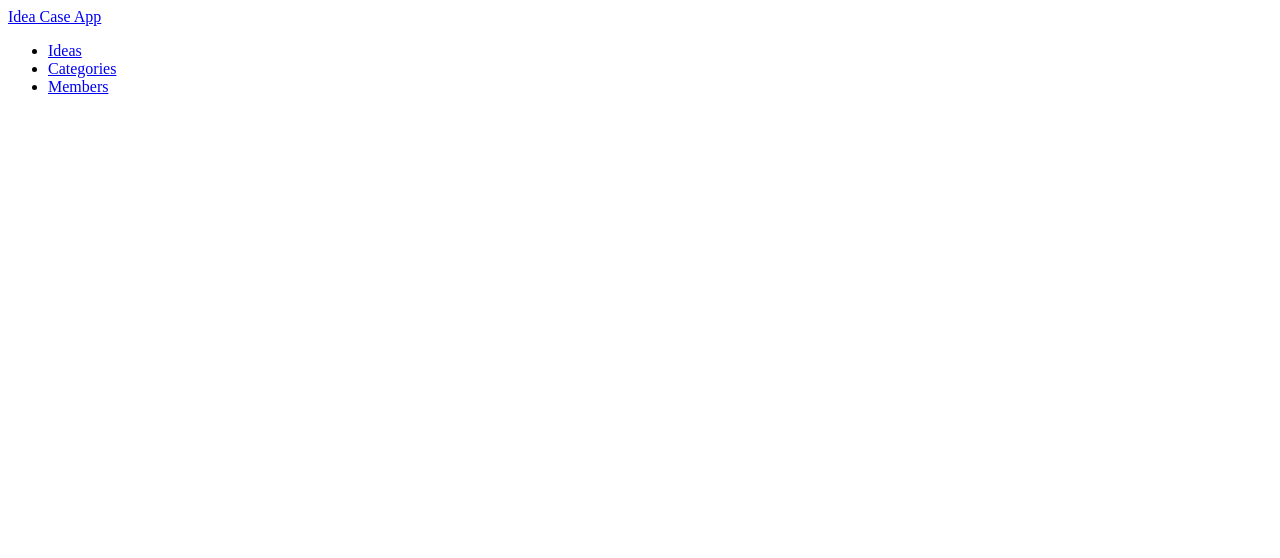
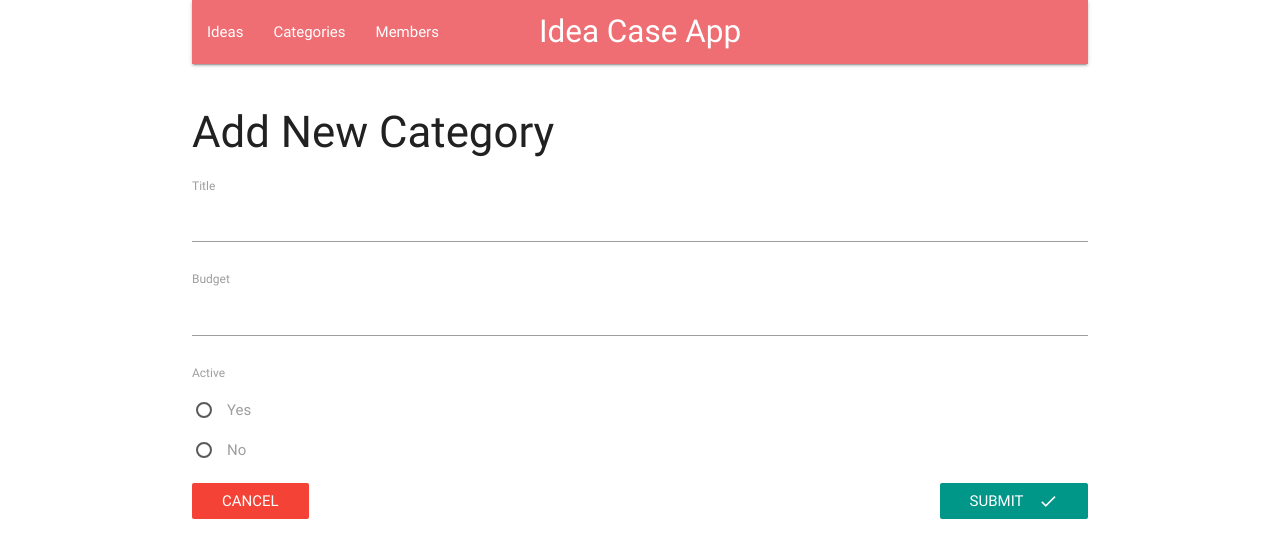
Before and after one commit to KirillPolianin/idea-case, a React (Create React App) app in the folder client/: page /categories/new in a window 1280 px wide. Shown: the top 558 px of the page. Built offline with nearby package versions, Linux system fonts and the light colour scheme.

Commit message:
Fixed bug related to update

```diff
--- a/client/src/components/App.js
+++ b/client/src/components/App.js
@@ -6,6 +6,8 @@ import IdeaFormPage from './ideas/IdeaFormPage';
 import ShowIdea from './ideas/ShowIdea';
 import Members from './members/Members';
 import MemberFormPage from './members/MemberFormPage';
+import Categories from './categories/Categories';
+import CategoryFormPage from './categories/CategoryFormPage';
 import Header from './Header';
 
 class App extends Component {
@@ -23,6 +25,13 @@ class App extends Component {
             <Route exact path="/members" component={Members} />
             <Route
               exact
+              path="/categories/update/:id"
+              component={CategoryFormPage}
+            />
+            <Route exact path="/categories/new" component={CategoryFormPage} />
+            <Route exact path="/categories" component={Categories} />
+            <Route
+              exact
               path="/members/update/:id"
               component={MemberFormPage}
             />
--- a/client/src/components/Header.js
+++ b/client/src/components/Header.js
@@ -14,7 +14,7 @@ class Header extends Component {
               <Link to="/">Ideas</Link>
             </li>
             <li>
-              <Link to="/">Categories</Link>
+              <Link to="/categories">Categories</Link>
             </li>
             <li>
               <Link to="/members">Members</Link>
--- a/client/src/components/categories/Categories.js
+++ b/client/src/components/categories/Categories.js
@@ -15,8 +15,12 @@ class Categories extends Component {
       return (
         <div className="card blue-grey darken-1" key={category.id}>
           <div className="card-content white-text">
-            <span className="card-title">{category.userName}</span>
-            <p>{category.email}</p>
+            <span className="card-title">{category.title}</span>
+            <p>
+              Budget:{' '}
+              {!category.budgetLimit ? 'Not specified' : category.budgetLimit}
+            </p>
+            <p>Active: {category.isActive === 1 ? 'Yes' : 'No'}</p>
           </div>
           <div className="card-action">
             <Link to={`/categories/update/${category.id}`}>Edit</Link>
--- a/client/src/components/categories/CategoryField.js
+++ b/client/src/components/categories/CategoryField.js
@@ -0,0 +1,32 @@
+import React from 'react';
+
+export default ({ input, type, label, meta: { error, touched } }) => {
+  if (type === 'text' || type === 'number') {
+    return (
+      <div>
+        <label>{label}</label>
+        <input {...input} style={{ marginBottom: '5px' }} type={type} />
+        <div className="red-text" style={{ marginBottom: '20px' }}>
+          {touched && error}
+        </div>
+      </div>
+    );
+  } else {
+    return (
+      <div>
+        <label>{label}</label>
+        <p>
+          <input {...input} name="isActive" type="radio" id="yes" value="1" />
+          <label htmlFor="yes">Yes</label>
+        </p>
+        <p>
+          <input {...input} name="isActive" type="radio" id="no" value="0" />
+          <label htmlFor="no">No</label>
+        </p>
+        <div className="red-text" style={{ marginBottom: '20px' }}>
+          {touched && error}
+        </div>
+      </div>
+    );
+  }
+};
--- a/client/src/components/categories/CategoryForm.js
+++ b/client/src/components/categories/CategoryForm.js
@@ -0,0 +1,86 @@
+import React, { Component } from 'react';
+import { Field, reduxForm } from 'redux-form';
+import { Link } from 'react-router-dom';
+
+import CategoryField from './CategoryField';
+
+class CategoryForm extends Component {
+  componentWillReceiveProps = nextProps => {
+    const { category } = nextProps;
+    if (category.id !== this.props.category.id) {
+      this.props.initialize(category);
+    }
+  };
+
+  renderFields() {
+    return (
+      <div>
+        <Field
+          key="title"
+          component={CategoryField}
+          type="text"
+          label="Title"
+          name="title"
+        />
+        <Field
+          key="budgetLimit"
+          component={CategoryField}
+          type="number"
+          label="Budget"
+          name="budgetLimit"
+        />
+        <Field
+          key="isActive"
+          component={CategoryField}
+          name="isActive"
+          label="Active"
+        />
+      </div>
+    );
+  }
+
+  render() {
+    const { handleSubmit } = this.props;
+
+    return (
+      <div>
+        <h3 style={{ marginTop: '1em' }}>
+          {this.props.category.id ? 'Edit Category' : 'Add New Category'}
+        </h3>
+        <form onSubmit={handleSubmit}>
+          {this.renderFields()}
+          <Link to="/categories" className="red btn-flat white-text">
+            Cancel
+          </Link>
+          <button type="submit" className="teal btn-flat right white-text">
+            Submit
+            <i className="material-icons right">done</i>
+          </button>
+        </form>
+      </div>
+    );
+  }
+}
+
+function validate(values) {
+  const errors = {};
+
+  if (values.budgetLimit && isNaN(values.budgetLimit)) {
+    errors.budgetLimit = 'Budget Limit must be a number!';
+  }
+
+  if (!values.title) {
+    errors.title = 'This line is required!';
+  }
+
+  if (!values.isActive) {
+    errors.isActive = 'This input is required!';
+  }
+
+  return errors;
+}
+
+export default reduxForm({
+  validate,
+  form: 'categoryForm'
+})(CategoryForm);
--- a/client/src/components/categories/CategoryFormPage.js
+++ b/client/src/components/categories/CategoryFormPage.js
@@ -0,0 +1,55 @@
+import React, { Component } from 'react';
+import { connect } from 'react-redux';
+import { withRouter } from 'react-router-dom';
+
+import {
+  createCategory,
+  newCategory,
+  updateCategory,
+  fetchCategory
+} from '../../actions/categoryActions';
+import CategoryForm from './CategoryForm';
+
+class CategoryFormPage extends Component {
+  componentDidMount() {
+    const { id } = this.props.match.params;
+    if (id) {
+      this.props.fetchCategory(id);
+    } else {
+      this.props.newCategory();
+    }
+  }
+
+  componentWillUnmount() {
+    this.props.newCategory();
+  }
+
+  submit = category => {
+    if (!category.id) {
+      return this.props.createCategory(category, this.props.history);
+    } else {
+      return this.props.updateCategory(category, this.props.history);
+    }
+  };
+
+  render() {
+    return (
+      <div>
+        <CategoryForm category={this.props.category} onSubmit={this.submit} />
+      </div>
+    );
+  }
+}
+
+function mapStateToProps(state) {
+  return {
+    category: state.categoryStore.category
+  };
+}
+
+export default connect(mapStateToProps, {
+  newCategory,
+  createCategory,
+  fetchCategory,
+  updateCategory
+})(withRouter(CategoryFormPage));
--- a/client/src/components/members/MemberFormPage.js
+++ b/client/src/components/members/MemberFormPage.js
@@ -18,6 +18,10 @@ class MemberFormPage extends Component {
     } else {
       this.props.newMember();
     }
+  }
+
+  componentWillUnmount() {
+    this.props.newMember();
   }
 
   submit = member => {
--- /dev/null
+++ b/client/src/index.css
@@ -0,0 +1,6 @@
+.radio-button-css {
+  position: relative !important;
+  z-index: 12;
+  opacity: 1 !important;
+  left: 18px !important;
+}
--- a/client/src/index.js
+++ b/client/src/index.js
@@ -1,4 +1,5 @@
-//import 'materialize-css/dist/css/materialize.min.css';
+import 'materialize-css/dist/css/materialize.min.css';
+import './index.css';
 import React from 'react';
 import ReactDOM from 'react-dom';
 import { Provider } from 'react-redux';
--- a/client/src/reducers/categoriesReducer.js
+++ b/client/src/reducers/categoriesReducer.js
@@ -1,11 +1,42 @@
-import { FETCH_CATEGORIES } from '../actions';
+import _ from 'lodash';
+import {
+  FETCH_CATEGORIES,
+  FETCH_CATEGORY,
+  NEW_CATEGORY,
+  DELETE_CATEGORY
+} from '../actions/categoryActions';
 
-import _ from 'lodash';
+const defaultState = {
+  categories: {},
+  category: { title: {}, budgetLimit: {}, isActive: {} }
+};
 
-export default function(state = {}, action) {
+export default function(state = defaultState, action) {
   switch (action.type) {
     case FETCH_CATEGORIES:
-      return _.mapKeys(action.payload, 'id');
+      return {
+        ...state,
+        categories: _.mapKeys(action.payload, 'id')
+      };
+
+    case NEW_CATEGORY:
+      return {
+        ...state,
+        category: { title: {}, budgetLimit: {}, isActive: {} }
+      };
+
+    case FETCH_CATEGORY:
+      return {
+        ...state,
+        category: action.payload
+      };
+
+    case DELETE_CATEGORY:
+      return {
+        ...state,
+        categories: _.omit(state.categories, action.payload)
+      };
+
     default:
       return state;
   }
--- a/client/src/reducers/index.js
+++ b/client/src/reducers/index.js
@@ -7,6 +7,6 @@ import categoriesReducer from './categoriesReducer';
 export default combineReducers({
   memberStore: membersReducer,
   ideaStore: ideasReducer,
-  categories: categoriesReducer,
+  categoryStore: categoriesReducer,
   form: reduxForm
 });
```
